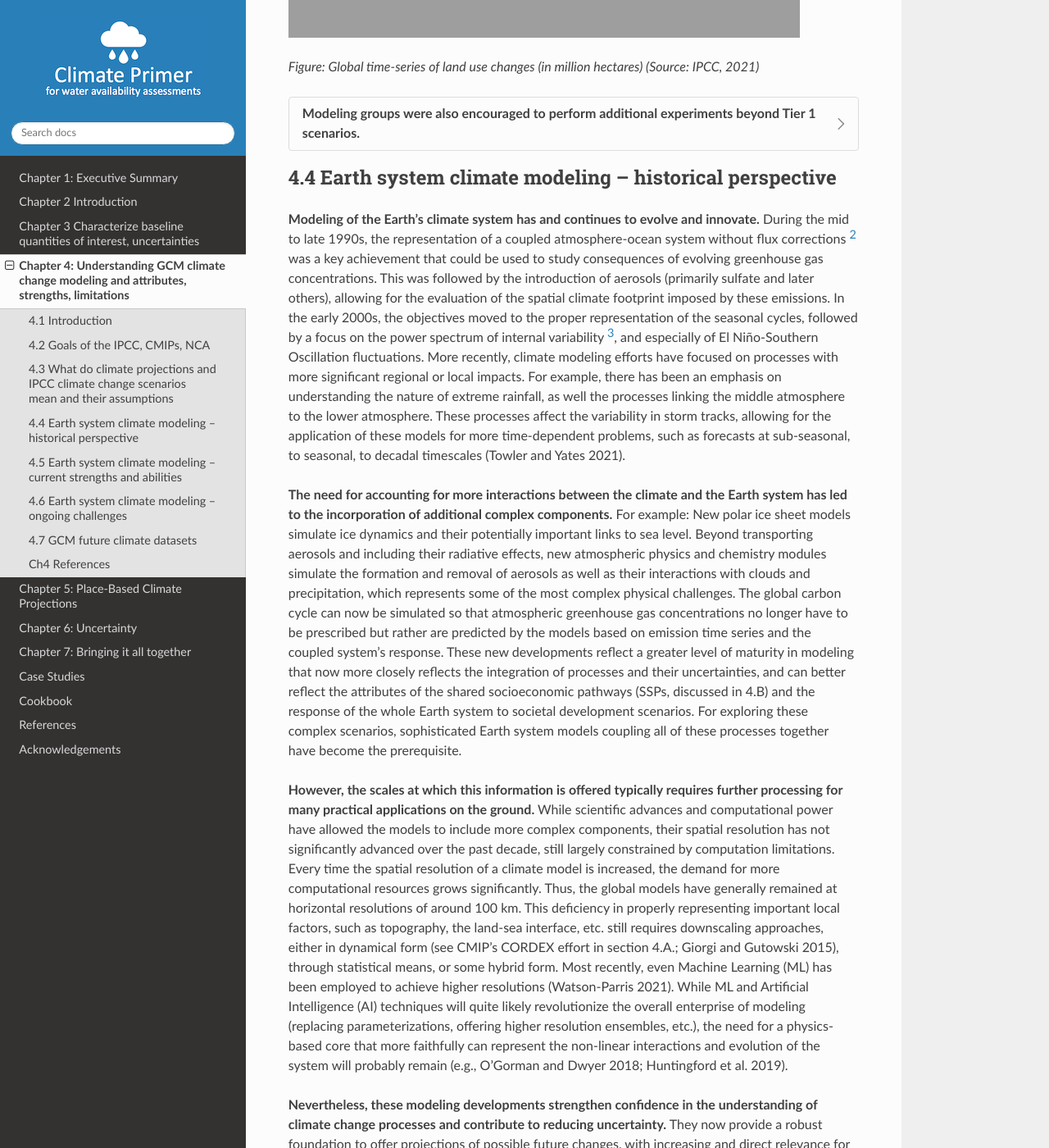
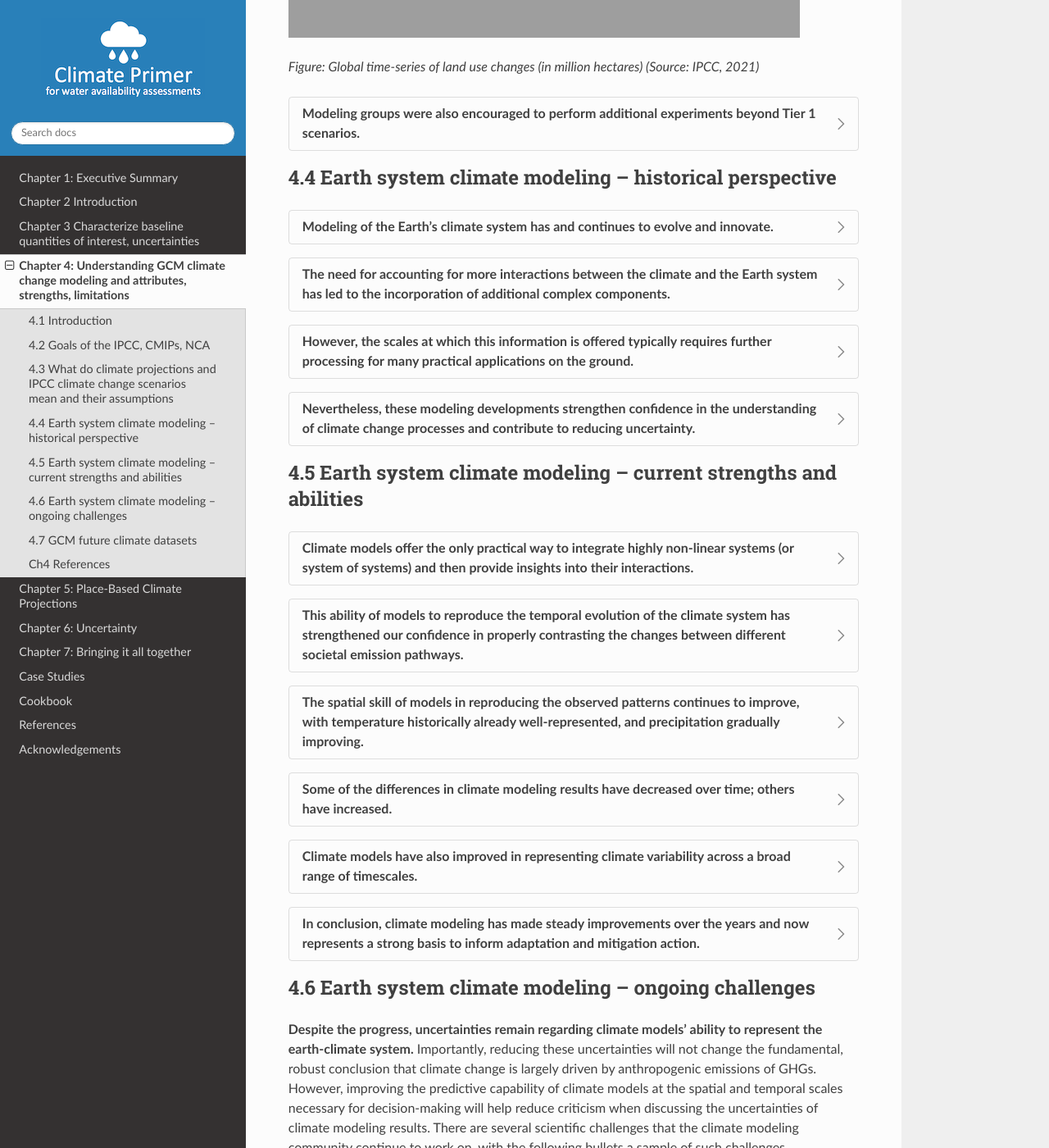
Before and after one commit to NCAR/climate-primer-water, a Sphinx documentation site: the page built from doc/gcms.rst, in a window 1280 px wide and 1400 px high, scrolled down 8416 px. Shown: the whole window at 82% size. Built offline with Sphinx 7.4.7 and the Read the Docs theme 2.0.0, drawn with Linux system fonts in a browser that asks for light colours; some of the changed text lies outside the part shown; grey boxes are pictures that could not be loaded.

Commit message:
Update gcms.rst

```diff
--- a/doc/gcms.rst
+++ b/doc/gcms.rst
@@ -401,206 +401,68 @@
 4.4 Earth system climate modeling – historical perspective
 -------------------------------------------------------------
 
-**Modeling of the Earth’s climate system has and continues to evolve and
-innovate.** During the mid to late 1990s, the representation of a
-coupled atmosphere-ocean system without flux corrections [2]_ was a key
-achievement that could be used to study consequences of evolving
-greenhouse gas concentrations. This was followed by the introduction of
-aerosols (primarily sulfate and later others), allowing for the
-evaluation of the spatial climate footprint imposed by these emissions.
-In the early 2000s, the objectives moved to the proper representation of
-the seasonal cycles, followed by a focus on the power spectrum of
-internal variability [3]_, and especially of El Niño-Southern
-Oscillation fluctuations. More recently, climate modeling efforts have
-focused on processes with more significant regional or local impacts.
-For example, there has been an emphasis on understanding the nature of
-extreme rainfall, as well the processes linking the middle atmosphere to
-the lower atmosphere. These processes affect the variability in storm
-tracks, allowing for the application of these models for more
-time-dependent problems, such as forecasts at sub-seasonal, to seasonal,
-to decadal timescales (Towler and Yates 2021).
+.. dropdown:: **Modeling of the Earth’s climate system has and continues to evolve and innovate.**
 
-**The need for accounting for more interactions between the climate and
-the Earth system has led to the incorporation of additional complex
-components.** For example: New polar ice sheet models simulate ice
-dynamics and their potentially important links to sea level. Beyond
-transporting aerosols and including their radiative effects, new
-atmospheric physics and chemistry modules simulate the formation and
-removal of aerosols as well as their interactions with clouds and
-precipitation, which represents some of the most complex physical
-challenges. The global carbon cycle can now be simulated so that
-atmospheric greenhouse gas concentrations no longer have to be
-prescribed but rather are predicted by the models based on emission time
-series and the coupled system’s response. These new developments reflect
-a greater level of maturity in modeling that now more closely reflects
-the integration of processes and their uncertainties, and can better
-reflect the attributes of the shared socioeconomic pathways (SSPs,
-discussed in 4.B) and the response of the whole Earth system to societal
-development scenarios. For exploring these complex scenarios,
-sophisticated Earth system models coupling all of these processes
-together have become the prerequisite.
+    During the mid to late 1990s, the representation of a coupled atmosphere-ocean system without flux corrections [2]_ was a key achievement that could be used to study consequences of evolving greenhouse gas concentrations. This was followed by the introduction of aerosols (primarily sulfate and later others), allowing for the evaluation of the spatial climate footprint imposed by these emissions. In the early 2000s, the objectives moved to the proper representation of the seasonal cycles, followed by a focus on the power spectrum of internal variability [3]_, and especially of El Niño-Southern Oscillation fluctuations. More recently, climate modeling efforts have focused on processes with more significant regional or local impacts. For example, there has been an emphasis on understanding the nature of extreme rainfall, as well the processes linking the middle atmosphere to the lower atmosphere. These processes affect the variability in storm tracks, allowing for the application of these models for more time-dependent problems, such as forecasts at sub-seasonal, to seasonal, to decadal timescales (Towler and Yates 2021).
 
-**However, the scales at which this information is offered typically
-requires further processing for many practical applications on the
-ground.** While scientific advances and computational power have allowed
-the models to include more complex components, their spatial resolution
-has not significantly advanced over the past decade, still largely
-constrained by computation limitations. Every time the spatial
-resolution of a climate model is increased, the demand for more
-computational resources grows significantly. Thus, the global models
-have generally remained at horizontal resolutions of around 100 km. This
-deficiency in properly representing important local factors, such as
-topography, the land-sea interface, etc. still requires downscaling
-approaches, either in dynamical form (see CMIP’s CORDEX effort
-in section 4.A.; Giorgi and Gutowski 2015), through statistical means,
-or some hybrid form. Most recently, even Machine Learning (ML) has been
-employed to achieve higher resolutions (Watson-Parris 2021). While ML
-and Artificial Intelligence (AI) techniques will quite likely
-revolutionize the overall enterprise of modeling (replacing
-parameterizations, offering higher resolution ensembles, etc.), the need
-for a physics-based core that more faithfully can represent the
-non-linear interactions and evolution of the system will probably remain
-(e.g., O’Gorman and Dwyer 2018; Huntingford et al. 2019).
+.. dropdown:: **The need for accounting for more interactions between the climate and the Earth system has led to the incorporation of additional complex components.**
 
-**Nevertheless, these modeling developments strengthen confidence in the
-understanding of climate change processes and contribute to reducing
-uncertainty.** They now provide a robust foundation to offer projections
-of possible future changes, with increasing and direct relevance for
-society in planning and decision-making. These projections (see
-below: drivers of change) fit into the current understanding of the
-evolving climate over past centuries, millennia and back millions of
-years both in magnitude as well as key determined characteristics of
-change, again, confirming the increasingly robust scientific
-“partnership” between observations, theory/modeling, and paleoclimate
-reconstructions (geologic records).
+    For example: New polar ice sheet models simulate ice dynamics and their potentially important links to sea level. Beyond transporting aerosols and including their radiative effects, new atmospheric physics and chemistry modules simulate the formation and removal of aerosols as well as their interactions with clouds and precipitation, which represents some of the most complex physical challenges. The global carbon cycle can now be simulated so that atmospheric greenhouse gas concentrations no longer have to be prescribed but rather are predicted by the models based on emission time series and the coupled system’s response. These new developments reflect a greater level of maturity in modeling that now more closely reflects the integration of processes and their uncertainties, and can better reflect the attributes of the shared socioeconomic pathways (SSPs, discussed in 4.B) and the response of the whole Earth system to societal development scenarios. For exploring these complex scenarios, sophisticated Earth system models coupling all of these processes together have become the prerequisite.
+
+.. dropdown:: **However, the scales at which this information is offered typically requires further processing for many practical applications on the ground.**
+
+    While scientific advances and computational power have allowed the models to include more complex components, their spatial resolution has not significantly advanced over the past decade, still largely constrained by computation limitations. Every time the spatial resolution of a climate model is increased, the demand for more computational resources grows significantly. Thus, the global models have generally remained at horizontal resolutions of around 100 km. This deficiency in properly representing important local factors, such as topography, the land-sea interface, etc. still requires downscaling approaches, either in dynamical form (see CMIP’s CORDEX effort in section 4.A.; Giorgi and Gutowski 2015), through statistical means, or some hybrid form. Most recently, even Machine Learning (ML) has been employed to achieve higher resolutions (Watson-Parris 2021). While ML and Artificial Intelligence (AI) techniques will quite likely revolutionize the overall enterprise of modeling (replacing parameterizations, offering higher resolution ensembles, etc.), the need for a physics-based core that more faithfully can represent the non-linear interactions and evolution of the system will probably remain (e.g., O’Gorman and Dwyer 2018; Huntingford et al. 2019).
+
+.. dropdown:: **Nevertheless, these modeling developments strengthen confidence in the understanding of climate change processes and contribute to reducing uncertainty.**
+
+    They now provide a robust foundation to offer projections of possible future changes, with increasing and direct relevance for society in planning and decision-making. These projections (see below: drivers of change) fit into the current understanding of the evolving climate over past centuries, millennia and back millions of years both in magnitude as well as key determined characteristics of change, again, confirming the increasingly robust scientific “partnership” between observations, theory/modeling, and paleoclimate reconstructions (geologic records).
 
 4.5 Earth system climate modeling – current strengths and abilities
 -----------------------------------------------------------------------
 
-**Climate models offer the only practical way to integrate highly
-non-linear systems (or system of systems) and then provide insights into
-their interactions.** Models help translate the physics of the dynamical
-interactions and allow us to explore ranges of outcomes [4]_. The
-drivers of change are well documented, their imprints within the climate
-system have been identified (detected and attributed, e.g., Gillett et
-al. 2016), and thus there is robust confidence in the tools for
-exploring different potential future pathways of climate and what they
-will likely mean on the ground. As a foundational example, the figure
-below shows how the global temperature record since 1850 has been
-reproduced by the current ensemble of models.
+.. dropdown:: **Climate models offer the only practical way to integrate highly non-linear systems (or system of systems) and then provide insights into their interactions.**
 
-|image5|
+    Models help translate the physics of the dynamical interactions and allow us to explore ranges of outcomes [4]_. The drivers of change are well documented, their imprints within the climate system have been identified (detected and attributed, e.g., Gillett et al. 2016), and thus there is robust confidence in the tools for exploring different potential future pathways of climate and what they will likely mean on the ground. As a foundational example, the figure below shows how the global temperature record since 1850 has been reproduced by the current ensemble of models.
 
-*Figure: Change in global average temperature since 1850 using four
-observational series and two multi-model ensembles with their ranges.
-(Source: ESMValTools Eyring et al. 2020 and IPCC, 2021.)*
+    |image5|
 
-**This ability of models to reproduce the temporal evolution of the
-climate system has strengthened our confidence in properly contrasting
-the changes between different societal emission pathways**. The
-magnitude of global surface air temperature change associated with
-future emissions and thus atmospheric concentrations of the main drivers
-(well-mixed greenhouse gasses and aerosols) is associated with the
-system’s sensitivity to these changes. Uncertainties about this central
-quantity still exist, but the range that is to a large part driven by
-aerosols and how they interact with clouds, has been further reduced in
-the recent years since Charney et al. (1979) by using observational
-constraints (Sherwood et al., 2020; Hausfather et al., 2020; Brunner et
-al. 2020; Gillett et al., 2021; Ribes et al., 2021). The figure below
-shows the evolution of best estimates of climate sensitivity over the
-years.
+    *Figure: Change in global average temperature since 1850 using four observational series and two multi-model ensembles with their ranges. (Source: ESMValTools Eyring et al. 2020 and IPCC, 2021.)*
 
-|image6|
+.. dropdown:: **This ability of models to reproduce the temporal evolution of the climate system has strengthened our confidence in properly contrasting the changes between different societal emission pathways**.
 
-*Figure: Evolution of the equilibrium climate sensitivity of the global
-surface air temperature. First, Second, and Third Assessment Report:
-FAR, SAR, and TAR; Assessment Reports 4, 5, and 6: AR4, AR5, AR6. From
-Charney et al. (1979) to AR6 (Source: IPCC, 2021).*
+    The magnitude of global surface air temperature change associated with future emissions and thus atmospheric concentrations of the main drivers (well-mixed greenhouse gasses and aerosols) is associated with the system’s sensitivity to these changes. Uncertainties about this central quantity still exist, but the range that is to a large part driven by aerosols and how they interact with clouds, has been further reduced in the recent years since Charney et al. (1979) by using observational constraints (Sherwood et al., 2020; Hausfather et al., 2020; Brunner et al. 2020; Gillett et al., 2021; Ribes et al., 2021). The figure below shows the evolution of best estimates of climate sensitivity over the years.
 
-**The spatial skill of models in reproducing the observed patterns
-continues to improve, with temperature historically already
-well-represented, and precipitation gradually improving.** The panels
-show the progression of the spatial correlation of temperature and
-precipitation of CMIP models against reference observations (left panel)
-and a global map of precipitation bias of the CMIP6 multi-model ensemble
-mean (right panel). Temperature structures have historically been very
-well represented (indicated by very high correlation coefficients),
-while precipitation patterns have improved more gradually. However,
-precipitation “skill” also suffers from the fact that there are large
-differences between observational datasets, and thus assessing the
-actual quality is more challenging. Still, the continuous increase in
-correlation against observations is obvious. The right panel shows the
-spatial structure of the biases, where the tropical regions stand out
-for their large biases – part of which can be related to the coarse
-spatial representation in climate models (i.e. coastal upwelling areas
-are not well resolved), but also the systematic errors due to double
-Intertropical Convergence Zone (ITCZ) representation and tropical
-convection dynamics [5]_.
+    |image6|
 
-|image7|
+    *Figure: Evolution of the equilibrium climate sensitivity of the global surface air temperature. First, Second, and Third Assessment Report: FAR, SAR, and TAR; Assessment Reports 4, 5, and 6: AR4, AR5, AR6. From Charney et al. (1979) to AR6 (Source: IPCC, 2021).*
 
-*Figure: Improvements of temperature and precipitation pattern
-correlation over the course of three CMIP generations (left panel).
-CMIP6 multi-model precipitation bias (right panel), with crossed lines
-indicating regions with conflicting signal. Source: ESMVal Tools,
-Eyering et al., 2020.*
+.. dropdown:: **The spatial skill of models in reproducing the observed patterns continues to improve, with temperature historically already well-represented, and precipitation gradually improving.**
 
-**Some of the differences in climate modeling results have decreased
-over time; others have increased.** In the figure below, differences
-between CMIP5 and CMIP6 results are very small in the global temperature
-field, except in the Arctic where CMIP6 shows somewhat larger changes in
-sea ice. For precipitation, however, more differences are seen in the
-tropics with often increased intensity of daily maximum precipitation
-compared to the earlier generation of models. This reflects the
-development process in the different modeling groups that are aiming to
-improve the utility of the model output, where extreme precipitation is
-a climate variable that is in high demand (e.g., Trenberth et al. 2003;
-Seneviratne et al. 2012).
+    The panels show the progression of the spatial correlation of temperature and precipitation of CMIP models against reference observations (left panel) and a global map of precipitation bias of the CMIP6 multi-model ensemble mean (right panel). Temperature structures have historically been very well represented (indicated by very high correlation coefficients), while precipitation patterns have improved more gradually. However, precipitation “skill” also suffers from the fact that there are large differences between observational datasets, and thus assessing the actual quality is more challenging. Still, the continuous increase in correlation against observations is obvious. The right panel shows the spatial structure of the biases, where the tropical regions stand out for their large biases – part of which can be related to the coarse spatial representation in climate models (i.e. coastal upwelling areas are not well resolved), but also the systematic errors due to double Intertropical Convergence Zone (ITCZ) representation and tropical convection dynamics [5]_.
 
-|image8|
+    |image7|
 
-*Figure: Comparison of changes in daily maximum temperature (top) and
-daily maximum precipitation (bottom) between CMIP5 and CMIP6. The right
-panels show a summary of these changes relative to the global mean
-temperature. Temperature changes are well aligned between the two
-generations of CMIP, but precipitation projections show a distinct
-increase in intensity in the new CMIP6 models (red) compared to earlier
-versions of CMIP5 (blue). Source: IPCC, 2021.*
+    *Figure: Improvements of temperature and precipitation pattern correlation over the course of three CMIP generations (left panel). CMIP6 multi-model precipitation bias (right panel), with crossed lines indicating regions with conflicting signal. Source: ESMVal Tools, Eyering et al., 2020.*
 
-**Climate models have also improved in representing climate variability
-across a broad range of timescales.** Diagnostics comparing the global
-models against observations demonstrate continued improvements (Lauer et
-al. 2020). The figure below illustrates the spatial structure of El Niño
-– Southern Oscillation (ENSO) related variability and how models manage
-to reproduce the key features. Overall reasonable direction and
-magnitudes of anomalies can be seen, though challenges in duration and
-frequency (power spectrum) of events remain. However, it also needs to
-be kept in mind that for many of the impacts related to potential
-changes in the statistics of these modes of variability, the
-observational record is often too short to allow for a robust
-identification of trends on the mode as well as the stability of
-teleconnections (see e.g., Krokos et al., 2019). While we can describe
-what global models project in terms of trends of these modes, a
-validation of these trends through theory and observations is often
-missing.
+.. dropdown:: **Some of the differences in climate modeling results have decreased over time; others have increased.**
 
-|image9|
+    In the figure below, differences between CMIP5 and CMIP6 results are very small in the global temperature field, except in the Arctic where CMIP6 shows somewhat larger changes in sea ice. For precipitation, however, more differences are seen in the tropics with often increased intensity of daily maximum precipitation compared to the earlier generation of models. This reflects the development process in the different modeling groups that are aiming toimprove the utility of the model output, where extreme precipitation is a climate variable that is in high demand (e.g., Trenberth et al. 2003; Seneviratne et al. 2012).
 
-*Figure: El Nino-Southern Oscillation teleconnections in boreal winter
-as represented in CMIP6. (Source: IPCC, 2021)*
+    |image8|
 
-**In conclusion, climate modeling has made steady improvements over the
-years and now represents a strong basis to inform adaptation and
-mitigation action.** The GCM models of the Earth system have been able
-to provide decision makers with a growing confidence in the way
-processes that dominate future climate under different scenarios are
-reflected in modeling frameworks. The above examples illustrate the
-increasing accuracy by which temperature, precipitation and other
-large-scale patterns are effectively reproduced within models under
-different socioeconomic development scenarios. In fact, models are now
-so detailed, that they can be used to spot errors in the observational
-record (e.g., Santer et al. 2003; 2011), even as the observational
-record has been used to validate climate models.
+    *Figure: Comparison of changes in daily maximum temperature (top) and daily maximum precipitation (bottom) between CMIP5 and CMIP6. The right panels show a summary of these changes relative to the global mean temperature. Temperature changes are well aligned between the two generations of CMIP, but precipitation projections show a distinct increase in intensity in the new CMIP6 models (red) compared to earlier versions of CMIP5 (blue). Source: IPCC, 2021.*
+
+.. dropdown:: **Climate models have also improved in representing climate variability across a broad range of timescales.**
+
+    Diagnostics comparing the global models against observations demonstrate continued improvements (Lauer et al. 2020). The figure below illustrates the spatial structure of El Niño – Southern Oscillation (ENSO) related variability and how models manage to reproduce the key features. Overall reasonable direction and magnitudes of anomalies can be seen, though challenges in duration and frequency (power spectrum) of events remain. However, it also needs to be kept in mind that for many of the impacts related to potential changes in the statistics of these modes of variability, the observational record is often too short to allow for a robust identification of trends on the mode as well as the stability of teleconnections (see e.g., Krokos et al., 2019). While we can describe what global models project in terms of trends of these modes, a validation of these trends through theory and observations is often missing.
+
+    |image9|
+
+    *Figure: El Nino-Southern Oscillation teleconnections in boreal winter as represented in CMIP6. (Source: IPCC, 2021)*
+
+.. dropdown:: **In conclusion, climate modeling has made steady improvements over the years and now represents a strong basis to inform adaptation and mitigation action.**
+
+    The GCM models of the Earth system have been able to provide decision makers with a growing confidence in the way processes that dominate future climate under different scenarios are reflected in modeling frameworks. The above examples illustrate the increasing accuracy by which temperature, precipitation and other large-scale patterns are effectively reproduced within models under different socioeconomic development scenarios. In fact, models are now so detailed, that they can be used to spot errors in the observational record (e.g., Santer et al. 2003; 2011), even as the observational record has been used to validate climate models.
 
 4.6 Earth system climate modeling – ongoing challenges
 ------------------------------------------------------------
```
